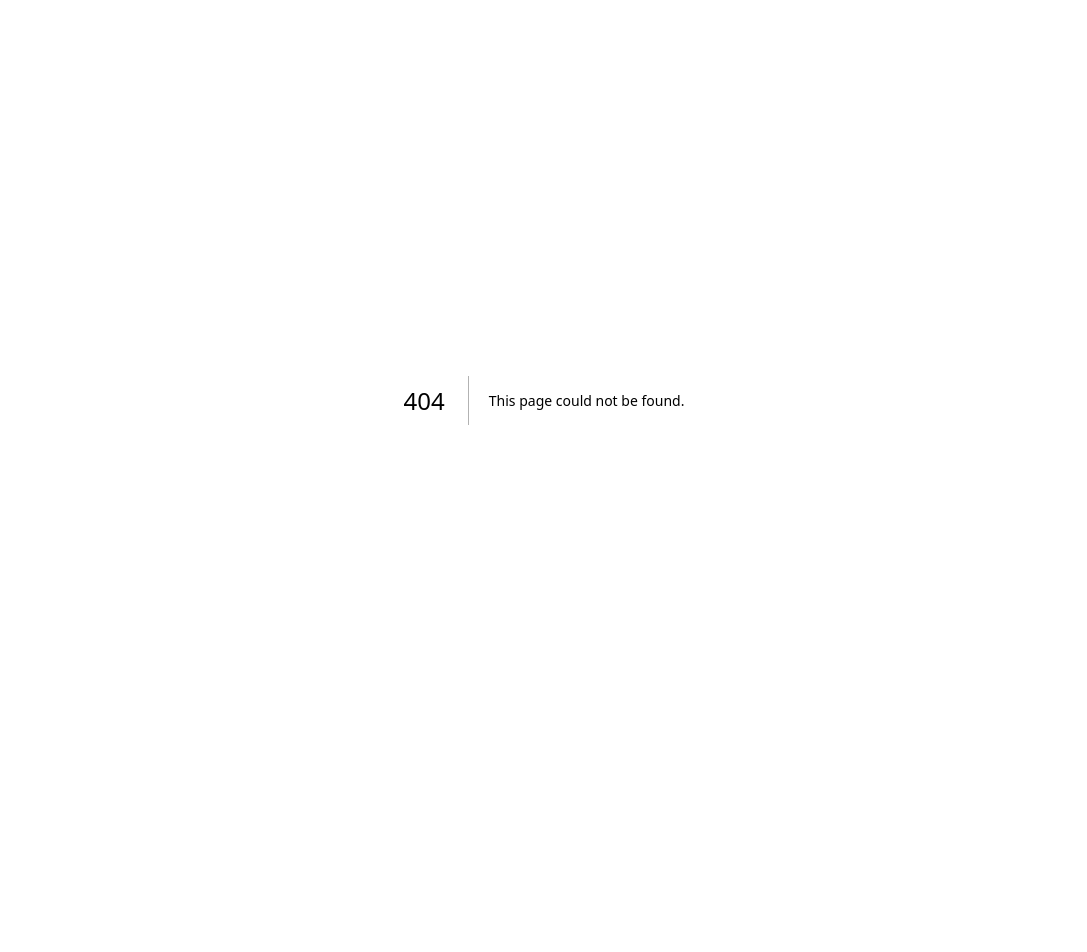
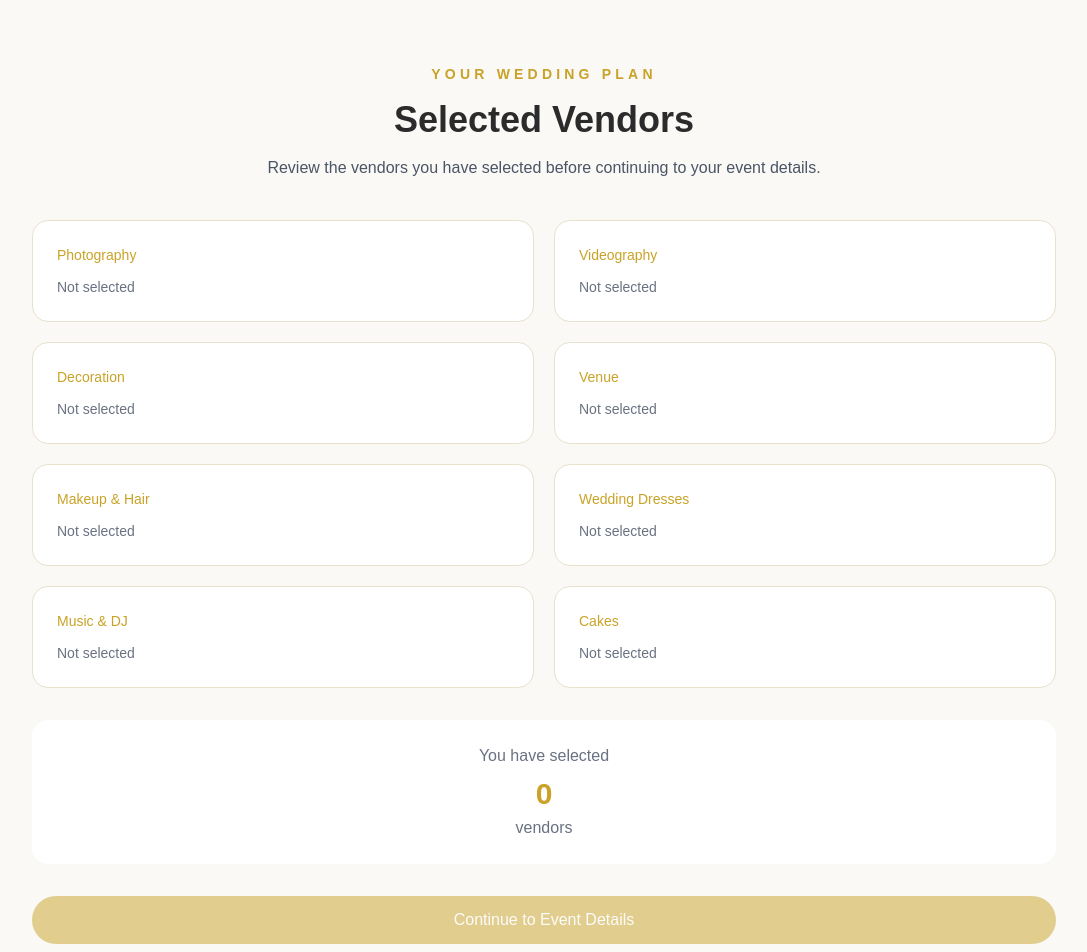
Before and after one commit to ReeSeng1/wedding-event-platform, a Next.js app in the folder frontend/: page /selected-vendors in a window 1280 px wide. Before the commit this address had no page. Shown: the top 952 px of the page, without its empty margins (96-1183 px from the left). Before the commit the page ends 800 px from the top, so only its background shows below. Built offline with nearby package versions, Linux system fonts and the light colour scheme.

Commit message:
connect the all vendors with link and update the vendor selction context page

```diff
--- a/frontend/src/app/find-vendors/cakes/page.tsx
+++ b/frontend/src/app/find-vendors/cakes/page.tsx
@@ -95,12 +95,18 @@ export default function CakePage() {
                         </div>
                     )}
                 </div>
+                <div className="mt-8 grid gap-4 md:grid-cols-2">
+                    <button onClick={() => router.push("/find-vendors")}
+                            className="w-full rounded-full border border-[#C9A227] px-6 py-3 font-medium text-[#C9A227] hover:bg-[#FAF9F6]">
+                        Back to Find Vendors
+                    </button>
                 <button
                    onClick={() => router.push("/event-details")}
                    disabled={selections.cake === ""}
                    className="mt-8 w-full rounded-full bg-[#C9A227] px-6 py-3 font-medium text-white disabled:cursor-not-allowed disabled:opacity-50">
                     Continue to Event Details
                 </button>
+                </div>
             </div>
         </main>
     );
--- a/frontend/src/app/find-vendors/decoration/page.tsx
+++ b/frontend/src/app/find-vendors/decoration/page.tsx
@@ -98,6 +98,11 @@ export default function DecorationPage() {
                         </div>
                     )}
                 </div>
+                <div className="mt-8 grid gap-4 md:grid-cols-2">
+                    <button onClick={() => router.push("/find-vendors")}
+                            className="w-full rounded-full border border-[#C9A227] px-6 py-3 font-medium text-[#C9A227] hover:bg-[#FAF9F6]">
+                        Back to Find Vendors
+                    </button>
                     <button
                       onClick={() => router.push("/event-details")}
                       disabled={selections.decoration === ""}
@@ -105,6 +110,7 @@ export default function DecorationPage() {
                          Continue to Event Details
                     </button>
                 </div>
+            </div>
         </main>
     );
 }
--- a/frontend/src/app/find-vendors/makeup/page.tsx
+++ b/frontend/src/app/find-vendors/makeup/page.tsx
@@ -95,6 +95,11 @@ export default function MakeupPage() {
                         </div>
                     )}
                 </div>
+                <div className="mt-8 grid gap-4 md:grid-cols-2">
+                    <button onClick={() => router.push("/find-vendors")}
+                            className="w-full rounded-full border border-[#C9A227] px-6 py-3 font-medium text-[#C9A227] hover:bg-[#FAF9F6]">
+                        Back to Find Vendors
+                    </button>
                 <button
                    onClick={() => router.push("/event-details")}
                    disabled={selections.makeup === ""}
@@ -102,6 +107,7 @@ export default function MakeupPage() {
                     Continue to Event Details
                 </button>
             </div>
+            </div>
         </main>
     );
 }
--- a/frontend/src/app/find-vendors/music/page.tsx
+++ b/frontend/src/app/find-vendors/music/page.tsx
@@ -95,12 +95,18 @@ export default function MusicPage() {
                         </div>
                     )}
                 </div>
+                <div className="mt-8 grid gap-4 md:grid-cols-2">
+                    <button onClick={() => router.push("/find-vendors")}
+                            className="w-full rounded-full border border-[#C9A227] px-6 py-3 font-medium text-[#C9A227] hover:bg-[#FAF9F6]">
+                        Back to Find Vendors
+                    </button>
                 <button
                    onClick={() => router.push("/event-details")}
                    disabled={selections.music === ""}
                    className="mt-8 w-full rounded-full bg-[#C9A227] px-6 py-3 font-medium text-white disabled:cursor-not-allowed disabled:opacity-50">
                     Continue to Event Details
                 </button>
+                </div>
             </div>
         </main>
     );
--- a/frontend/src/app/find-vendors/page.tsx
+++ b/frontend/src/app/find-vendors/page.tsx
@@ -1,6 +1,7 @@
 "use client";
 
 import { useState } from "react";
+import Link from "next/link";
 
 const photographyVendors = [
     {
@@ -218,12 +219,12 @@ export default function FindVendorsPage() {
                                 Find photographers for your special moments.
                             </p>
 
-                            <a
+                            <Link
                                 href="/find-vendors/photography"
                                 className="mt-5 rounded-full border border-white px-5 py-2 text-white hover:bg-white/20"
                             >
                                 View Vendors
-                            </a>
+                            </Link>
                         </div>
                         </div>
                         <div className="relative h-64 overflow-hidden rounded-2xl border border-[#E8E1CC]">
@@ -238,12 +239,12 @@ export default function FindVendorsPage() {
                                 Find decorators to create your perfect setting.
                             </p>
 
-                            <a
+                            <Link
                                 href="/find-vendors/decoration"
                                 className="mt-5 rounded-full border border-white px-5 py-2 text-white hover:bg-white/20"
                             >
                                 View Vendors
-                            </a>
+                            </Link>
                         </div>
                         </div>
                         <div className="relative h-64 overflow-hidden rounded-2xl border border-[#E8E1CC]">
@@ -258,12 +259,12 @@ export default function FindVendorsPage() {
                                 Find a venue that fits your event.
                             </p>
 
-                            <a
+                            <Link
                                 href="/find-vendors/venues"
                                 className="mt-5 rounded-full border border-white px-5 py-2 text-white hover:bg-white/20"
                             >
                                 View Vendors
-                            </a>
+                            </Link>
                         </div>
                         </div>
                         <div className="relative h-64 overflow-hidden rounded-2xl border border-[#E8E1CC]">
@@ -278,12 +279,12 @@ export default function FindVendorsPage() {
                                 Find beauty professionals for your event.
                             </p>
 
-                            <a
+                            <Link
                                 href="/find-vendors/makeup"
                                 className="mt-5 rounded-full border border-white px-5 py-2 text-white hover:bg-white/20"
                             >
                                 View Vendors
-                            </a>
+                            </Link>
                         </div>
                         </div>
                     <div className="relative h-64 overflow-hidden rounded-2xl border border-[#E8E1CC]">
@@ -296,11 +297,11 @@ export default function FindVendorsPage() {
                         <p className="mt-2 text-sm text-white">
                             Find Videographers to capture your special moments.
                         </p>
-                        <a
+                        <Link
                             href="/find-vendors/videography"
                             className="mt-5 rounded-full border border-white px-5 py-2 text-white hover:bg-white/20">
                                 View Vendors
-                            </a>
+                            </Link>
                     </div>
                     </div>
                     <div className="relative h-64 overflow-hidden rounded-2xl border border-[#E8E1CC]">
@@ -313,11 +314,11 @@ export default function FindVendorsPage() {
                         <p className="mt-2 text-sm text-white">
                             Find beautiful wedding dresses for your special day.
                         </p>
-                        <a
+                        <Link
                            href="/find-vendors/wedding-dresses"
                            className="mt-5 rounded-full border border-white px-5 py-2 text-white hover:bg-white/20">
                             View Vendors
-                           </a>
+                           </Link>
                     </div>
                     </div>
                     <div className="relative h-64 overflow-hidden rounded-2xl border border-[#E8E1CC]">
@@ -330,11 +331,11 @@ export default function FindVendorsPage() {
                         <p className="mt-2 text-sm text-white">
                             Find DJs and music services for your special day.
                         </p>
-                        <a
+                        <Link
                            href="/find-vendors/music"
                            className="mt-5 rounded-full border border-white px-5 py-2 text-white hover:bg-white/20">
                             View Vendors
-                           </a>
+                           </Link>
                     </div>
                     </div>
                     <div className="relative h-64 overflow-hidden rounded-2xl border border-[#E8E1CC]">
@@ -347,15 +348,18 @@ export default function FindVendorsPage() {
                         <p className="mt-2 text-sm text-white">
                             Find beautiful cakes for your special day.
                         </p>
-                        <a
+                        <Link
                             href="find-vendors/cakes"
                             className="mt-5 rounded-full border border-white px-5 py-2 text-white hover:bg-white/20">
                                 View Vendors
-                            </a>
+                            </Link>
                     </div>
                     </div>
                     </div>
-
+                    <Link href="/selected-vendors"
+                       className="mt-20 block w-full rounded-full bg-[#C9A227] px-6 py-3 text-center font-medium text-white hover:bg-[#B008D20]" >
+                        Review Selected Vendors
+                    </Link>
                     <div className="mt-10 rounded-2xl border border-[#E8E1CC] bg-white p-6">
                         <h2 className="text-xl font-semibold text-[#2B2B2B]">
                             My Wedding Plan
--- a/frontend/src/app/find-vendors/venues/page.tsx
+++ b/frontend/src/app/find-vendors/venues/page.tsx
@@ -95,12 +95,18 @@ export default function VenuePage() {
                         </div>
                     )}
                 </div>
+                <div className="mt-8 grid gap-4 md:grid-cols-2">
+                    <button onClick={() => router.push("/find-vendors")}
+                            className="w-full rounded-full border border-[#C9A227] px-6 py-3 font-medium text-[#C9A227] hover:bg-[#FAF9F6]">
+                        Back to Find Vendors
+                    </button>
                 <button
                    onClick={() => router.push("/event-details")}
                    disabled={selections.venue === ""}
                    className="mt-8 w-full rounded-full bg-[#C9A227] px-6 py-3 font-medium text-white disabled:cursor-not-allowed disabled:opacity-50">
                     Continue to Event Details
                 </button>
+                </div>
             </div>
         </main>
     );
--- a/frontend/src/app/find-vendors/videography/page.tsx
+++ b/frontend/src/app/find-vendors/videography/page.tsx
@@ -95,12 +95,18 @@ export default function VideographyPage() {
                         </div>
                     )}
                 </div>
+                <div className="mt-8 grid gap-4 md:grid-cols-2">
+                    <button onClick={() => router.push("/find-vendors")}
+                            className="w-full rounded-full border border-[#C9A227] px-6 py-3 font-medium text-[#C9A227] hover:bg-[#FAF9F6]">
+                        Back to Find Vendors
+                    </button>
                 <button
                    onClick={() => router.push("/event-details")}
                    disabled={selections.videography === ""}
                    className="mt-8 w-full rounded-full bg-[#C9A227] px-6 py-3 font-medium text-white disabled:cursor-not-allowed disabled:opacity-50">
                     Continue to Event Details
                 </button>
+                </div>
             </div>
         </main>
     );
--- a/frontend/src/app/find-vendors/wedding-dresses/page.tsx
+++ b/frontend/src/app/find-vendors/wedding-dresses/page.tsx
@@ -94,12 +94,18 @@ export default function WeddingDressesPage() {
                         </div>
                     )}
                 </div>
+                <div className="mt-8 grid gap-4 md:grid-cols-2">
+                    <button onClick={() => router.push("/find-vendors")}
+                            className="w-full rounded-full border border-[#C9A227] px-6 py-3 font-medium text-[#C9A227] hover:bg-[#FAF9F6]">
+                        Back to Find Vendors
+                    </button>
                 <button
                    onClick={() => router.push("/event-details")}
                    disabled={selections.dress === ""}
                    className="mt-8 w-full rounded-full bg-[#C9A227] px-6 py-3 font-medium text-white disabled:cursor-not-allowed disabled:opacity-50">
                     Continue to Event Details
                 </button>
+                </div>
             </div>
         </main>
     );
--- /dev/null
+++ b/frontend/src/app/selected-vendors/page.tsx
@@ -0,0 +1,115 @@
+"use client";
+
+import { useRouter } from "next/navigation";
+import { useVendorSelection } from "@/components/VendorSelectionContext";
+
+export default function SelectedVendorsPage() {
+    const router = useRouter();
+    const { selections }= useVendorSelection();
+
+    const categories =[
+        {
+            key: "photography",
+            name: "Photography",
+        },
+        {
+            key: "videography",
+            name: "Videography",
+        },
+        {
+            key: "decoration",
+            name: "Decoration",
+        },
+        {
+            key: "venue",
+            name: "Venue",
+        },
+        {
+            key: "makeup",
+            name: "Makeup & Hair",
+        },
+        {
+            key: "dress",
+            name: "Wedding Dresses",
+        },
+        {
+            key: "music",
+            name: "Music & DJ",
+        },
+        {
+            key: "cake",
+            name: "Cakes",
+        },
+    ];
+    const selectedCount =Object.values(selections).filter(
+        (vendor) => vendor !== ""
+    ).length;
+
+    return (
+        <main className="min-h-screen bg-[#FAF9F6] px-8 py-16">
+            <div className="mx-auto max-w-5xl">
+                <div className="text-center">
+                    <p className="text-sm font-semibold uppercase tracking-[0.3em] text-[#C9A227]">
+                        Your Wedding Plan
+                    </p>
+                    <h1 className="mt-4 text-4xl font-bold text-[#2B2B2B]">
+                        Selected Vendors
+                    </h1>
+                    <p className="mx-auto mt-4 max-w-2xl text-gray-600">
+                        Review the vendors you have selected before continuing to your event details.
+                    </p>
+                </div>
+                <div className="mt-10 grid gap-5 md:grid-cols-2">
+                    {categories.map((category) => {
+                        const vendor =
+                        selections[
+                            category.key as keyof typeof selections
+                        ];
+                        return (
+                            <div
+                               key={category.key}
+                               className="rounded-2xl border border-[#E8E1CC] bg-white p-6">
+                                <p className="text-sm font-medium text-[#C9A227]">
+                                    {category.name}
+                                </p>
+                                {vendor ? (
+                                    <div className="mt-3 flex items-center justify-between gap-4">
+                                        <p className="font-semibold text-[#2B2B2B]">
+                                            {vendor}
+                                        </p>
+                                        <span className="rounded-full bg-[#FAF9F6] px-3 py-1 text-xs text-[#C9a227]">
+                                            Selected
+                                        </span>
+                                    </div>
+                                ) : (
+                                    <p className="mt-3 text-sm text-gray-500">
+                                        Not selected
+                                    </p>
+                                )}
+                            </div>
+                        );
+                    })}
+                </div>
+                <div className="mt-8 rounded-2xl border-[#E8E1CC] bg-white p-6 text-center">
+                    <p className="text-gray-500">
+                        You have selected
+                    </p>
+                    <p className="mt-2 text-3xl font-bold text-[#C9A227]">
+                        {selectedCount}
+                    </p>
+                    <p className="mt-1 text-gray-500">
+                        {selectedCount === 1
+                           ?"vendor"
+                           :"vendors"}
+                    </p>
+                </div>
+                <button
+                   onClick={() => router.push("/event-details")}
+                   disabled={selectedCount === 0}
+                   className="mt-8 w-full rounded-full bg-[#C9A227] px-6 py-3 font-medium text-white disabled:cursor-not-allowed disabled:opacity-50">
+                    Continue to Event Details
+                </button>
+            </div>
+        </main>
+    );
+}
--- a/frontend/src/components/VendorSelectionContext.tsx
+++ b/frontend/src/components/VendorSelectionContext.tsx
@@ -23,10 +23,23 @@ type VendorCategory =
     cake: string;
    };
 
+type EventDetails = {
+    clientName: string;
+    phoneNumber: string;
+    eventType: string;
+    eventDate: string;
+    guestCount: string;
+    budget: string;
+    eventLocation: string;
+    message: string;
+};
+
 type VendorSelectionContextType = {
     selections: VendorSelections;
     selectVendor: (category: VendorCategory, vendor: string) => void;
     removeVendor: (category: VendorCategory) => void;
+    eventDetails: EventDetails;
+    setEventDetails: (details: EventDetails) => void;
 };
 
 const VendorSelectionContext = createContext<
@@ -48,6 +61,16 @@ export function VendorSelectionProvider({
         music: "",
         cake:"",
      });
+     const [eventDetails, setEventDetails] = useState<EventDetails>({
+        clientName: "",
+        phoneNumber: "",
+        eventType: "",
+        eventDate: "",
+        guestCount: "",
+        budget: "",
+        eventLocation: "",
+        message: "",
+     });
      function selectVendor(category: VendorCategory,vendor: string){
         setSelections((current: VendorSelections) =>({
             ...current,
@@ -67,6 +90,8 @@ export function VendorSelectionProvider({
                selections,
                selectVendor,
                removeVendor,
+               eventDetails,
+               setEventDetails,
            }}>
             {children}
         </VendorSelectionContext.Provider>
```
Also changed, not shown: frontend/src/app/find-vendors/photography/page.tsx (+7 -0 lines). Lines whose indentation alone changed are shown as unchanged.
